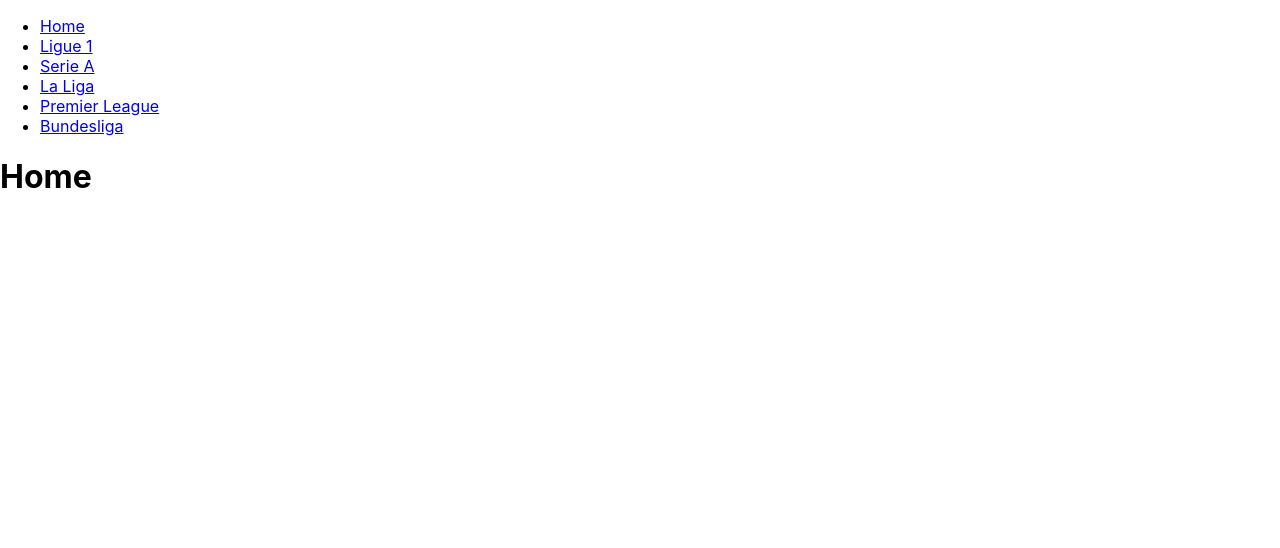
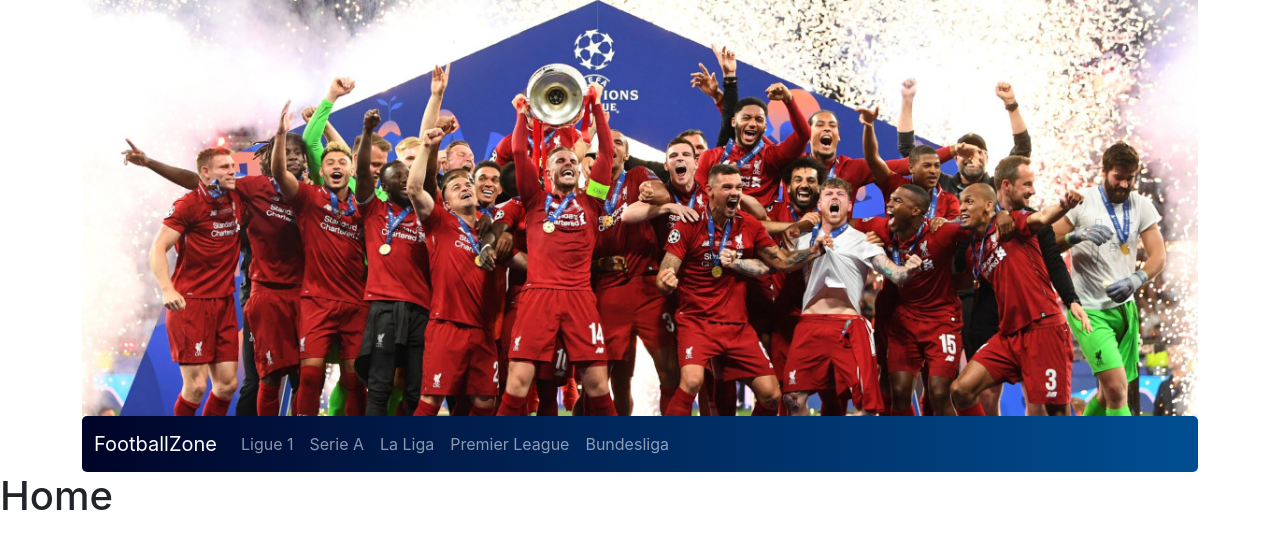
Before and after one commit to pawciosilva/FootballZone, a React (Create React App) app: page / in a window 1280 px wide. Shown: the top 548 px of the page. Built offline with nearby package versions, Linux system fonts and the light colour scheme.

Commit message:
Add header, navigationBar and routing

```diff
--- a/package.json
+++ b/package.json
@@ -7,7 +7,9 @@
     "@testing-library/react": "^11.2.6",
     "@testing-library/user-event": "^12.8.3",
     "axios": "^0.21.1",
+    "bootstrap": "^4.6.0",
     "react": "^17.0.2",
+    "react-bootstrap": "^1.6.0",
     "react-dom": "^17.0.2",
     "react-router-dom": "^5.2.0",
     "react-scripts": "4.0.3",
--- a/public/index.html
+++ b/public/index.html
@@ -1,6 +1,7 @@
 <!DOCTYPE html>
 <html lang="en">
   <head>
+    <link href="https://cdn.jsdelivr.net/npm/bootstrap@5.0.1/dist/css/bootstrap.min.css" rel="stylesheet" integrity="sha384-+0n0xVW2eSR5OomGNYDnhzAbDsOXxcvSN1TPprVMTNDbiYZCxYbOOl7+AMvyTG2x" crossorigin="anonymous">
     <meta charset="utf-8" />
     <link rel="icon" href="%PUBLIC_URL%/favicon.ico" />
     <meta name="viewport" content="width=device-width, initial-scale=1" />
@@ -25,6 +26,7 @@
       Learn how to configure a non-root public URL by running `npm run build`.
     -->
     <title>React App</title>
+    <script src="https://use.fontawesome.com/288c141d10.js"></script>
   </head>
   <body>
     <noscript>You need to enable JavaScript to run this app.</noscript>
--- a/src/App.js
+++ b/src/App.js
@@ -1,33 +1,33 @@
 import './App.css';
 import React from 'react'
-import { Route } from 'react-router-dom';
-import { Link } from 'react-router-dom';
+import { BrowserRouter, Route } from 'react-router-dom';
 import Home from './pages/Home';
 import Ligue1 from './pages/Ligue1';
 import SerieA from './pages/SerieA';
 import LaLiga from './pages/LaLiga';
 import PremierLeague from './pages/PremierLeague';
 import Bundesliga from './pages/Bundesliga';
+import HeaderComponent from './components/HeaderComponent';
+import Switch from 'react-bootstrap/esm/Switch';
 
 export default function App() {
   return (
       <div>
-        <nav>
-          <ul>
-            <li><Link to="/">Home</Link></li>
-            <li><Link to="/ligue1">Ligue 1</Link></li>
-            <li><Link to="/seriea">Serie A</Link></li>
-            <li><Link to="/laliga">La Liga</Link></li>
-            <li><Link to="/premierleague">Premier League</Link></li>
-            <li><Link to="/bundesliga">Bundesliga</Link></li>
-          </ul>
-        </nav>
-        <Route exact path="/"><Home /></Route>
-        <Route path="/ligue1"><Ligue1 /></Route>
-        <Route path="/seriea"><SerieA /></Route>
-        <Route path="/laliga"><LaLiga /></Route>
-        <Route path="/premierleague"><PremierLeague /></Route>
-        <Route path="/bundesliga"><Bundesliga /></Route>
+
+        <BrowserRouter>
+
+           <HeaderComponent/>
+
+           <Switch>
+              <Route exact path="/" component={Home}/>
+              <Route path="/ligue1" component={Ligue1}/>
+              <Route path="/seriea" component={SerieA}/>
+              <Route path="/laliga" component={LaLiga}/>
+              <Route path="/premierleague" component={PremierLeague}/>
+              <Route path="/bundesliga" component={Bundesliga}/>
+           </Switch>
+        </BrowserRouter>
+
       </div>
   );
 }
--- /dev/null
+++ b/src/components/HeaderComponent.js
@@ -0,0 +1,45 @@
+import React from 'react'
+import { NavLink } from 'react-bootstrap'
+import { Link } from 'react-router-dom'
+import logo from './logo.jpg'
+
+
+export const HeaderComponent = () => {
+    return(
+        <div className="container">
+            <div className="text-center">
+                <img src={logo} class="img-fluid" alt="HeaderImage" ></img>
+            </div>
+
+            <nav className="navbar navbar-expand-lg navbar-dark" style={{borderRadius: '5px' ,backgroundImage: `linear-gradient(to right, #000428, #004e92)`}}>
+                <div className="container-fluid">
+                    <Link className="navbar-brand" to="/" >FootballZone</Link>
+                    <button className="navbar-toggler" type="button" data-bs-toggle="collapse" data-bs-target="#navbarNavDropdown" aria-controls="navbarNavDropdown" aria-expanded="false" aria-label="Toggle navigation">
+                        <span className="navbar-toggler-icon"></span>
+                    </button>
+                    <div className="collapse navbar-collapse" id="navbarNavDropdown">
+                        <ul className="navbar-nav">
+                            <li className="nav-item">
+                            <NavLink className="nav-link" href="/ligue1">Ligue 1</NavLink>
+                            </li>
+                            <li className="nav-item">
+                                <NavLink className="nav-link" href="/seriea">Serie A</NavLink>
+                            </li>
+                            <li className="nav-item">
+                                <NavLink className="nav-link" href="/laliga">La Liga</NavLink>
+                            </li>
+                            <li className="nav-item">
+                                <NavLink className="nav-link" href="/premierleague">Premier League</NavLink>
+                            </li>
+                            <li className="nav-item">
+                            <NavLink className="nav-link" href="/bundesliga">Bundesliga</NavLink>
+                            </li>
+                        </ul>
+                    </div>
+                </div>
+            </nav>
+        </div>
+    )
+}
+
+export default HeaderComponent
```
Also changed, not shown: src/components/logo.jpg (added), 1 other file (tests, documents, lock files or other folders).
